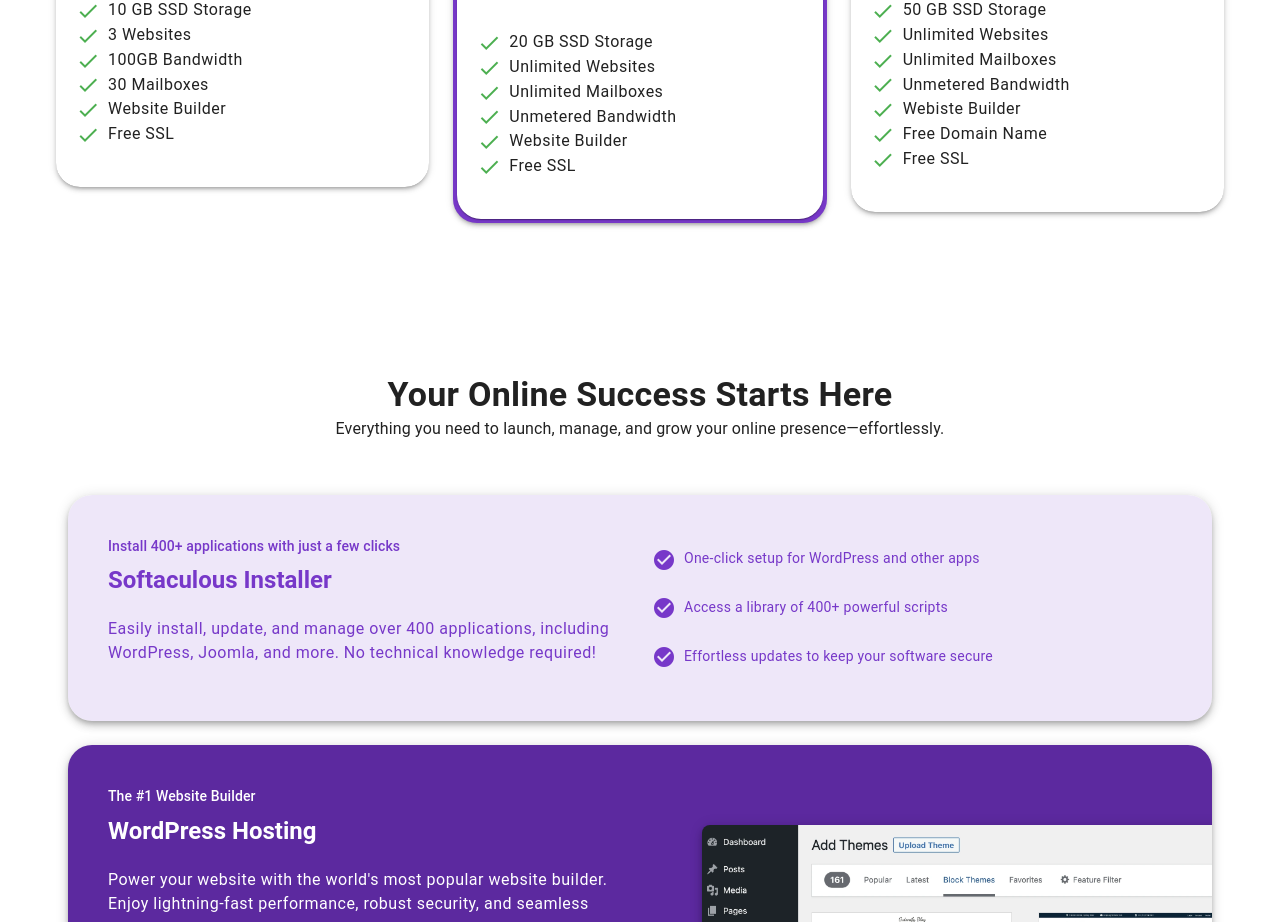
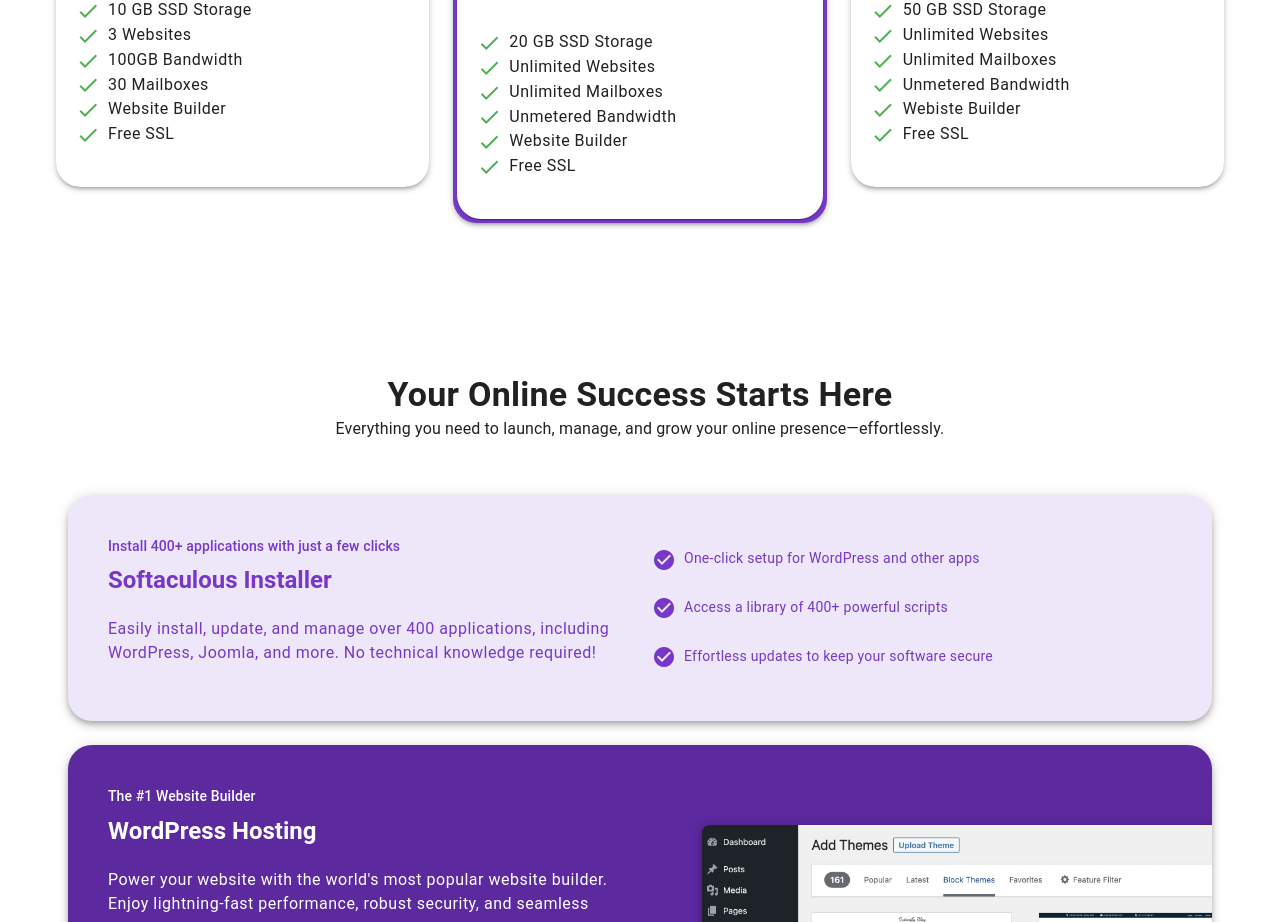
Before and after one commit to jpynzon/yenhost-frontend, a Vue app: page / in a window 1280 px wide. Shown: the part 1960-2882 px from the top of the page. Built offline with nearby package versions, Linux system fonts and the light colour scheme.

Commit message:
excluded start for free domain

```diff
--- a/src/components/pricing-section.vue
+++ b/src/components/pricing-section.vue
@@ -127,7 +127,6 @@ const pricings = [
             'Unlimited Mailboxes',
             'Unmetered Bandwidth',
             'Webiste Builder',
-            'Free Domain Name',
             'Free SSL']
     }
 ];
@@ -161,7 +160,7 @@ const displayedPricings = computed(() => {
         let updatedFeatures = [...plan.features];
 
         // Add "Free Domain Name" to ALL yearly plans (if not already included)
-        if (isYearly.value && !updatedFeatures.includes('Free 1 Year Domain')) {
+        if (isYearly.value && plan.title !== 'Starter' && !updatedFeatures.includes('Free 1 Year Domain')) {
             updatedFeatures.push('Free 1 Year Domain');
         }
 
```
